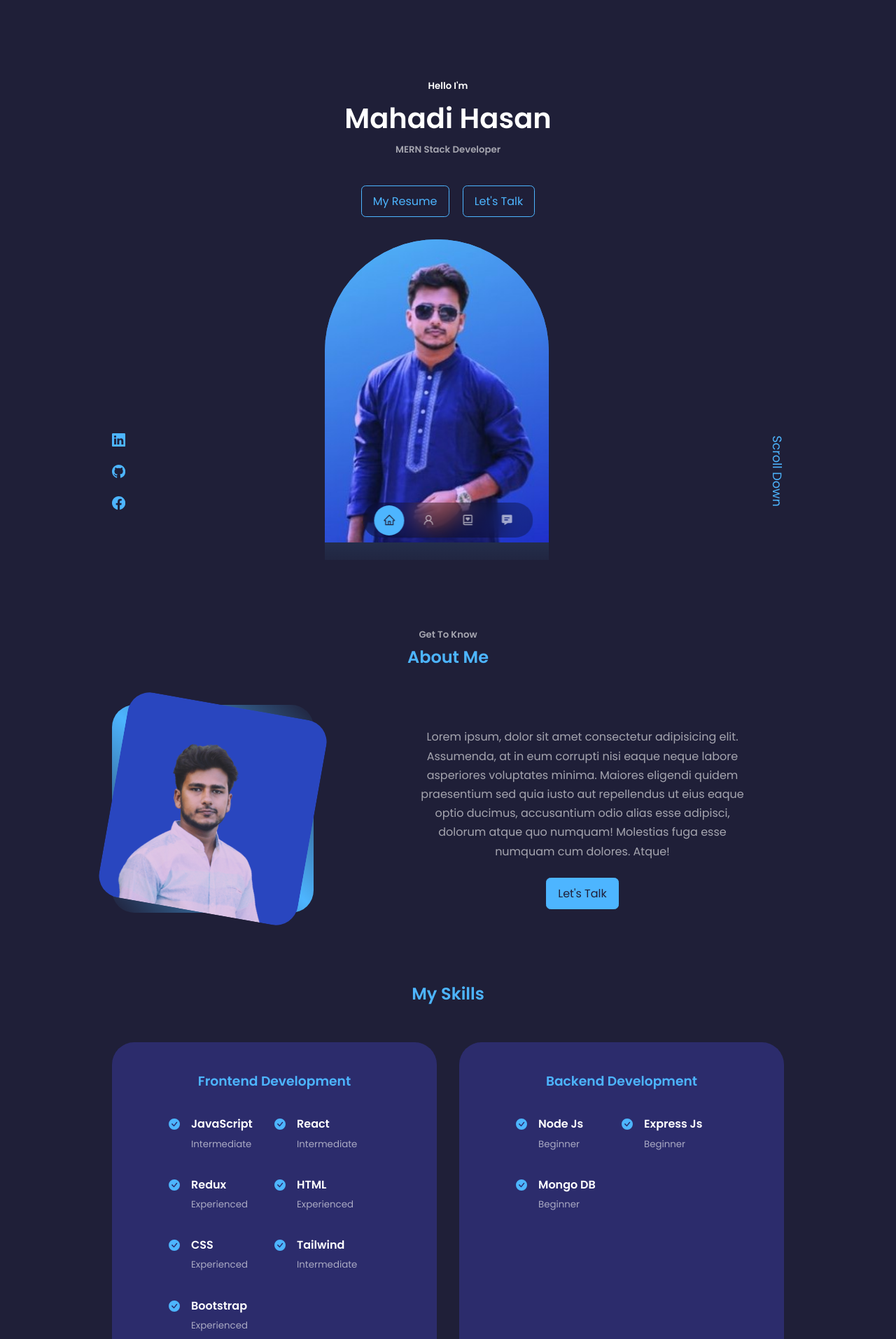
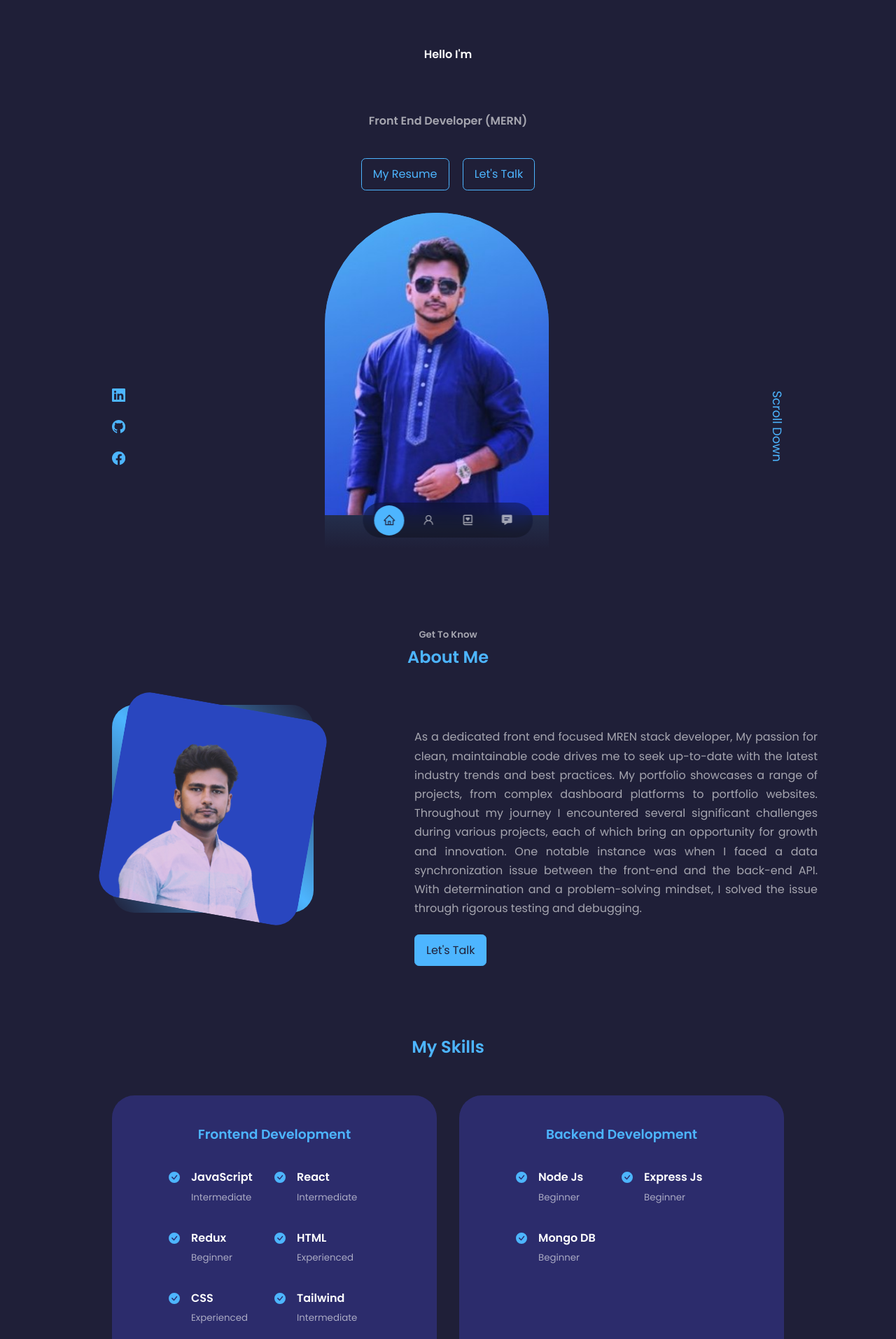
Before and after one commit to Mahadibappi/portfolio., a React (Create React App) app: page / in a window 1280 px wide. Shown: the top 1913 px of the page at 70% size. Built offline with nearby package versions, Linux system fonts and the light colour scheme.

Commit message:
footer complete

```diff
--- a/package.json
+++ b/package.json
@@ -11,6 +11,7 @@
     "react-dom": "^18.2.0",
     "react-icons": "^4.10.1",
     "react-scripts": "5.0.1",
+    "react-simple-typewriter": "^5.0.1",
     "swiper": "^10.1.0",
     "web-vitals": "^2.1.4"
   },
--- a/src/about/About.jsx
+++ b/src/about/About.jsx
@@ -15,12 +15,16 @@ const About = () => {
         </div>
         <div className="about_content">
           <article>
-            Lorem ipsum, dolor sit amet consectetur adipisicing elit. Assumenda,
-            at in eum corrupti nisi eaque neque labore asperiores voluptates
-            minima. Maiores eligendi quidem praesentium sed quia iusto aut
-            repellendus ut eius eaque optio ducimus, accusantium odio alias esse
-            adipisci, dolorum atque quo numquam! Molestias fuga esse numquam cum
-            dolores. Atque!
+            As a dedicated front end focused MREN stack developer, My passion
+            for clean, maintainable code drives me to seek up-to-date with the
+            latest industry trends and best practices. My portfolio showcases a
+            range of projects, from complex dashboard platforms to portfolio
+            websites. Throughout my journey I encountered several significant
+            challenges during various projects, each of which bring an
+            opportunity for growth and innovation. One notable instance was when
+            I faced a data synchronization issue between the front-end and the
+            back-end API. With determination and a problem-solving mindset, I
+            solved the issue through rigorous testing and debugging.
           </article>
           <a href="#contact" className="btn btn-primary">
             Let's Talk
--- a/src/about/about.css
+++ b/src/about/about.css
@@ -1,6 +1,6 @@
 .about_container {
   display: grid;
-  grid-template-columns: 30% 50%;
+  grid-template-columns: 30% 60%;
   gap: 15%;
 }
 
@@ -30,7 +30,7 @@
 
 .about_content {
   font-size: 1rem;
-  text-align: center;
+  text-align: justify;
   margin-top: 2rem;
   color: var(--color-light);
 }
--- a/src/header/Header.jsx
+++ b/src/header/Header.jsx
@@ -9,8 +9,8 @@ const Header = () => {
     <header>
       <div className="container header_container">
         <h5>Hello I'm</h5>
-        <h1>Mahadi Hasan</h1>
-        <h5 className="text-light">MERN Stack Developer</h5>
+        <h1 className="title">Mahadi Hasan</h1>
+        <h5 className="text-light">Front End Developer (MERN)</h5>
         <Cta />
         <SocialMedia />
         <div className="profile">
--- a/src/header/SocialMedia.jsx
+++ b/src/header/SocialMedia.jsx
@@ -5,13 +5,21 @@ import { BsFacebook } from "react-icons/bs";
 const SocialMedia = () => {
   return (
     <div className="header_social">
-      <a href="https://www.linkedin.com/in/mahadi-bappe/">
+      <a
+        href="https://www.linkedin.com/in/mahadi-bappe/"
+        target="_blank"
+        rel="noreferrer"
+      >
         <BsLinkedin />
       </a>
-      <a href="https://github.com/Mahadibappi">
+      <a href="https://github.com/Mahadibappi" target="_blank" rel="noreferrer">
         <BsGithub />
       </a>
-      <a href="https://www.facebook.com/kazi.bappe.7">
+      <a
+        href="https://www.facebook.com/kazi.bappe.7"
+        target="_blank"
+        rel="noreferrer"
+      >
         <BsFacebook />
       </a>
     </div>
--- a/src/header/header.css
+++ b/src/header/header.css
@@ -1,12 +1,15 @@
 header {
   height: 100vh;
-  padding-top: 7rem;
+  padding-top: 4rem;
   overflow: hidden;
 }
 .header_container {
   height: 100%;
   text-align: center;
   position: relative;
+}
+.header_container h5 {
+  font-size: 1rem;
 }
 .cta {
   margin-top: 2.5rem;
@@ -25,7 +28,7 @@ header {
   align-items: center;
   position: absolute;
   left: 0;
-  bottom: 3rem;
+  bottom: 7rem;
 }
 .header_social::after {
   content: "";
@@ -39,10 +42,11 @@ header {
   border-radius: 12rem 12rem 0 0;
   overflow: hidden;
 }
+
 .scroll_down {
   position: absolute;
   right: -2.5rem;
-  bottom: 7rem;
+  bottom: 11rem;
   font-weight: 400;
   font-size: 1.1rem;
   transform: rotate(90deg);
@@ -50,6 +54,23 @@ header {
   -moz-transform: rotate(90deg);
   -ms-transform: rotate(90deg);
   -o-transform: rotate(90deg);
+}
+
+.title {
+  /* -webkit-text-stroke: 1px #fff; */
+  color: transparent;
+  background-image: linear-gradient(#fff, #fff);
+  background-repeat: no-repeat;
+  -webkit-background-clip: text;
+  background-position: -950px;
+  animation: move 3s linear infinite alternate;
+  -webkit-animation: move 3s linear infinite alternate;
+}
+
+@keyframes move {
+  100% {
+    background-position: 0 0;
+  }
 }
 
 /* media queries */
--- a/src/portfolio/Portfolio.jsx
+++ b/src/portfolio/Portfolio.jsx
@@ -16,35 +16,36 @@ const data = [
     demo: "https://admin-client-xi.vercel.app/dashboard",
   },
   {
-    id: 1,
-    title: "A Social Media Web App",
-    image: project3,
-    github: "https://github.com/Mahadibappi/social-media-client",
-    demo: "https://social-media-client-one.vercel.app/home",
-  },
-  {
-    id: 1,
+    id: 2,
     title: "An Inventory Management App",
     image: project2,
     github: "https://github.com/Mahadibappi/inventory-frontend",
     demo: "https://inventory-client-flame.vercel.app/dashboard",
   },
   {
-    id: 1,
+    id: 3,
+    title: "A Social Media Web App",
+    image: project3,
+    github: "https://github.com/Mahadibappi/social-media-client",
+    demo: "https://social-media-client-one.vercel.app/home",
+  },
+
+  {
+    id: 4,
     title: "A Product Selling App",
     image: project4,
     github: "https://github.com/Mahadibappi/full-stack-ecommerce-app-client",
     demo: "https://full-stack-ecommerce-app-client-lac.vercel.app",
   },
   {
-    id: 1,
+    id: 5,
     title: "Travel Booking App",
     image: project5,
     github: "https://github.com/Mahadibappi/tour-exploer-app-client",
     demo: "https://tour-exploer-app-client.vercel.app/login",
   },
   {
-    id: 1,
+    id: 6,
     title: "Expense Tracking App",
     image: project6,
     github: "https://github.com/Mahadibappi/react-expense-tracker",
--- a/src/skills/Skill.jsx
+++ b/src/skills/Skill.jsx
@@ -28,7 +28,7 @@ export const Skill = () => {
               <BsFillCheckCircleFill className="skill_icon" />
               <div>
                 <h4>Redux</h4>
-                <small className="text-light">Experienced</small>
+                <small className="text-light">Beginner</small>
               </div>
             </article>
             <article className="skill_detail">
```
Also changed, not shown: 1 other file (tests, documents, lock files or other folders).
